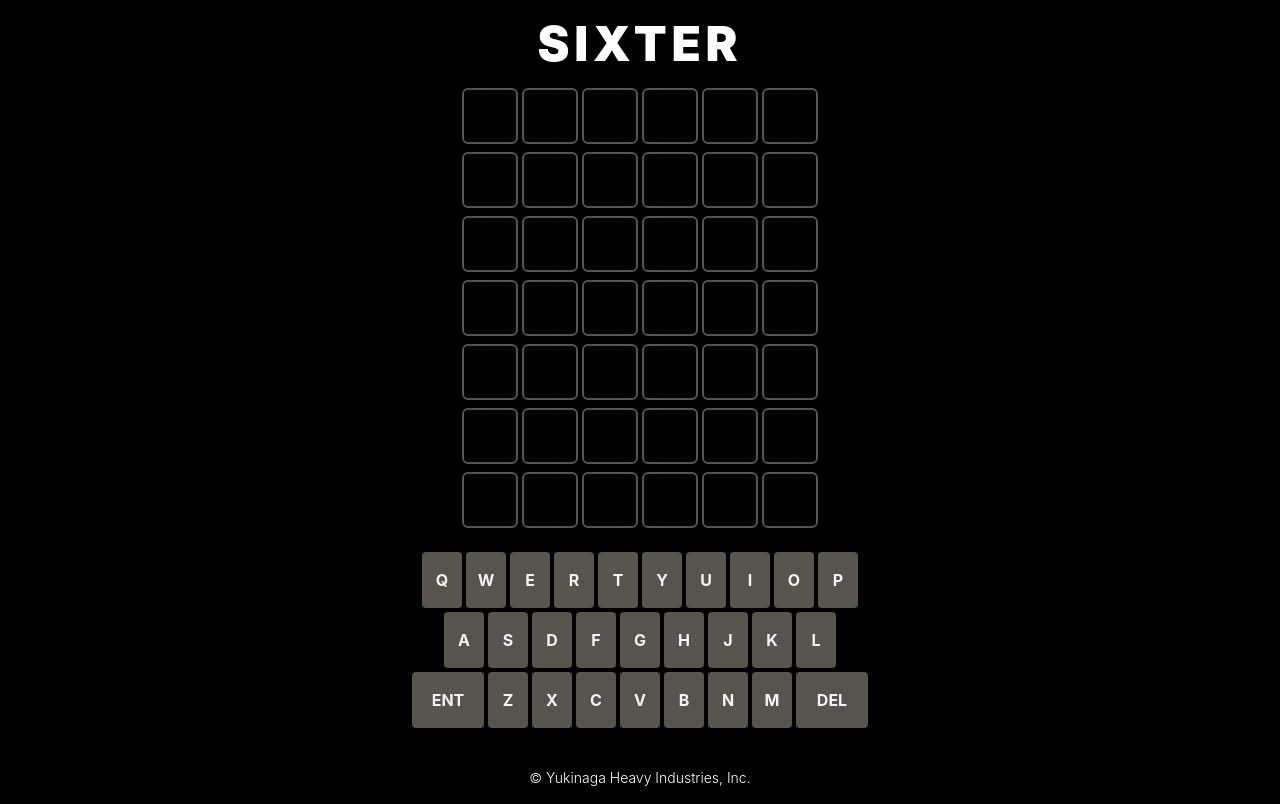
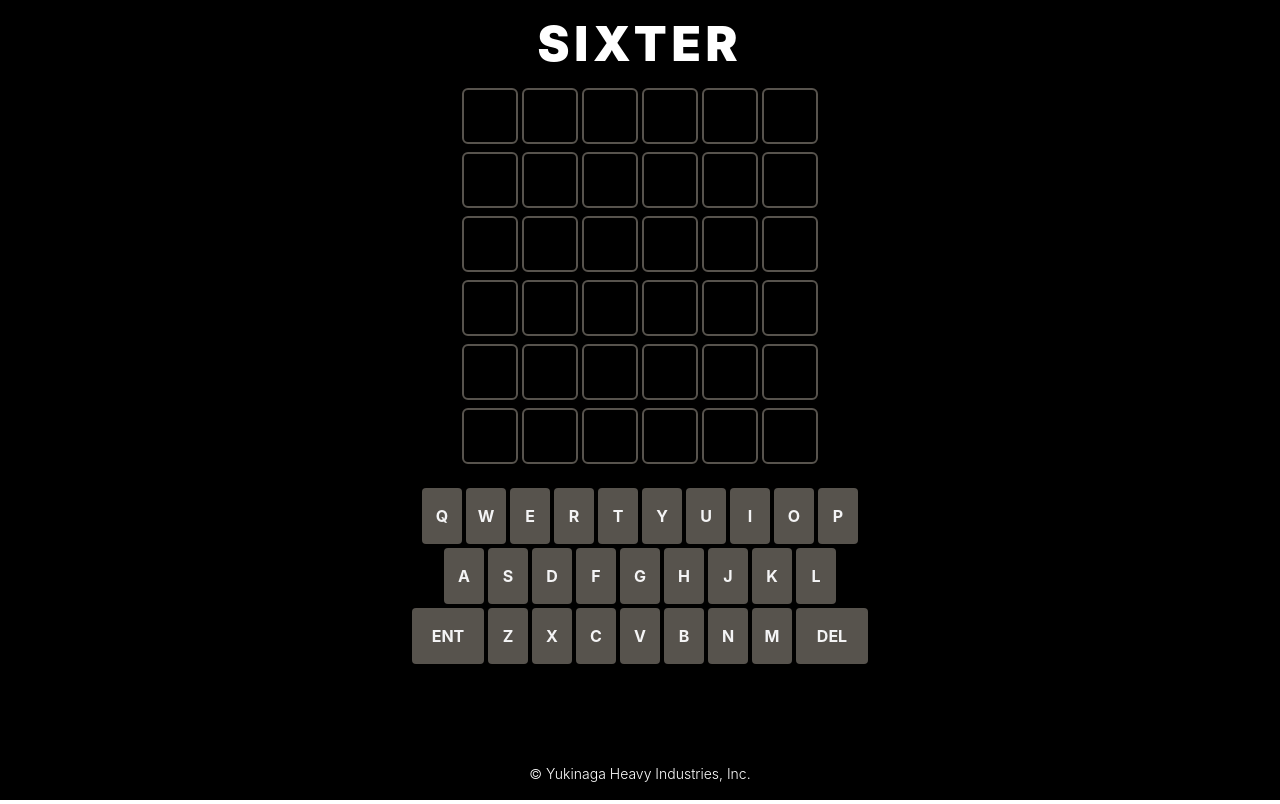
Before and after one commit to YukinagaS/six-letters, a React (Vite) app: page / in a window 1280 px wide. Built offline with nearby package versions, Linux system fonts and the light colour scheme.

Commit message:
Reduce max guesses to six

```diff
--- a/src/App.jsx
+++ b/src/App.jsx
@@ -34,7 +34,7 @@ export default function App() {
   });
 
   const lastSubmission = submissions[submissions.length - 1]?.map((obj) => obj.letter);
-  const gameOver = (submissions.length === 7 || lastSubmission?.join('') === answer.join(''));
+  const gameOver = (submissions.length === 6 || lastSubmission?.join('') === answer.join(''));
   const illegalWord = (currentGuess.length === 6 && !checkLegalWord());
   const [closeModal, setCloseModal] = useState(false);
 
--- a/src/components/Gameboard.jsx
+++ b/src/components/Gameboard.jsx
@@ -51,7 +51,7 @@ export default function Gameboard({ gameOver,illegalWord, currentGuess, submissi
 
   return (
     <section className="flex flex-col items-center gap-2">
-      {Array.from({ length: 7 }, (_, rowIndex) => {
+      {Array.from({ length: 6 }, (_, rowIndex) => {
         let rowData;
         if (rowIndex < submissions.length){
           rowData = submissions[rowIndex];
```
